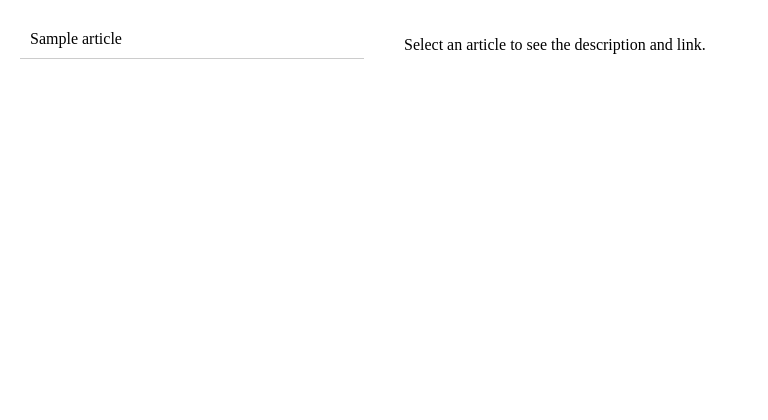
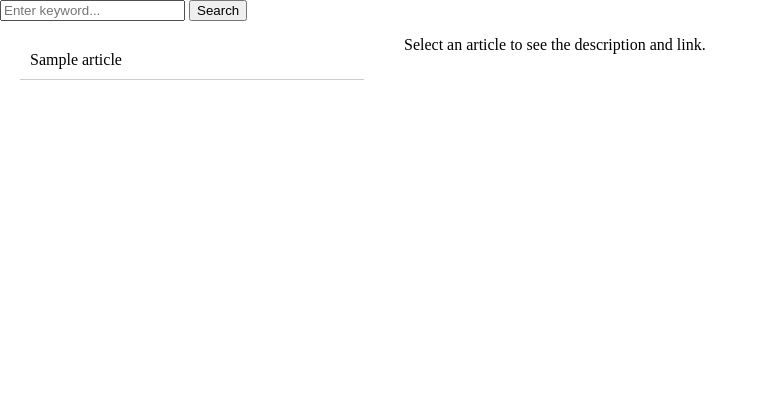
Before and after one commit to t0fum4n/threatintelapp, a Flask app: template templates/index.html in a window 1280 px wide. Shown: the top 420 px of the page, without its empty margins (0-768 px from the left). Before the commit the page ends 59 px from the top, so only its background shows below. Run offline with Flask 3, Linux system fonts and the light colour scheme; the template is opened without the code that fills it: most values are stand-ins (such as "Sample title", 1, 10 or a date in 2020).

Commit message:
added a search bar

```diff
--- a/app.py
+++ b/app.py
@@ -8,9 +8,14 @@ app = Flask(__name__)
 
 @app.route('/')
 def index():
+    keyword = request.args.get('keyword', '').lower()
     feed_url = 'https://feeds.feedburner.com/TheHackersNews'
     feed = feedparser.parse(feed_url)
-    articles = [{'title': entry.title, 'description': entry.summary, 'link': entry.link} for entry in feed.entries]
+    articles = [
+        {'title': entry.title, 'description': entry.summary, 'link': entry.link}
+        for entry in feed.entries
+        if keyword in entry.title.lower() or keyword in entry.summary.lower()
+    ]
     return render_template('index.html', articles=articles)
 
 
@@ -32,7 +37,7 @@ def llama_response():
         #print("Sending to LLM:", prompt)  # Log the content being sent to the LLM
 
         # Send the prompt and the text to the LLM
-        llm_response = ollama.chat(model='phi3', messages=[{'role': 'user', 'content': prompt}])
+        llm_response = ollama.chat(model='llama3', messages=[{'role': 'user', 'content': prompt}])
         return jsonify({'llama_response': llm_response['message']['content']})
     except ollama.ResponseError as e:
         return jsonify({'llama_response': f"Error getting response: {e}"}), 500
--- a/templates/index.html
+++ b/templates/index.html
@@ -13,9 +13,13 @@
     </style>
 </head>
 <body>
+    <form action="/" method="get">
+        <input type="text" name="keyword" placeholder="Enter keyword..." value="{{ request.args.get('keyword', '') }}">
+        <button type="submit">Search</button>
+    </form>
     <div id="articles">
         {% for article in articles %}
-        <div class="article" onclick='showContent({{ loop.index0 }}, {{ article.description|tojson }})'>
+        <div class="article" onclick="showContent({{ loop.index0 }})">
             {{ article.title }}
         </div>
         {% endfor %}
@@ -26,7 +30,7 @@
 
     <script>
         const articles = {{ articles|tojson|safe }};
-    const summaries = {};  // Object to store summaries indexed by article index
+        const summaries = {};  // Initialize the summaries object to cache article summaries
 
         function showContent(index) {
             const article = articles[index];
@@ -34,14 +38,13 @@
                 `<p>${article.description}</p>
                  <a href="${article.link}" target="_blank">Read more</a>
                  <button id="responseButton" onclick="fetchLlamaResponse(${index}, '${article.link}')">Get Article Summary</button>
-             <div id="llamaResponse">${summaries[index] || ''}</div>`;  // Display the cached summary if it exists
+                 <div id="llamaResponse">${summaries[index] ? `<p><strong>Article Summary:</strong> ${summaries[index]}</p>` : ''}</div>`;
         }
 
         function fetchLlamaResponse(index, articleLink) {
             if (summaries[index]) {
-            // If summary is already cached, use it
                 document.getElementById('llamaResponse').innerHTML = `<p><strong>Article Summary:</strong> ${summaries[index]}</p>`;
-            return;  // Exit the function if summary is already fetched
+                return;
             }
             console.log("Requesting summary for:", articleLink);
             fetch('/llama_response', {
@@ -59,6 +62,5 @@
             .catch(error => console.error('Error fetching LLM response:', error));
         }
     </script>
-
 </body>
 </html>
```
Lines whose indentation alone changed are shown as unchanged.
